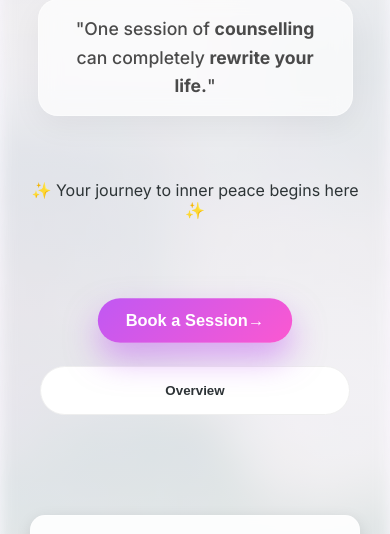
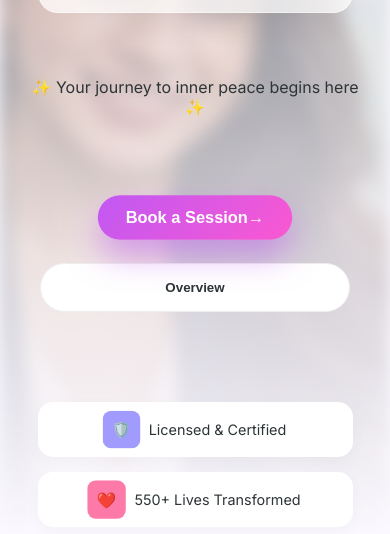
Before and after one commit to Priyanka-683/Holisticpreneur, a website: page index.html in a window 390 px wide. Shown: the part 310-844 px from the top of the page. Drawn offline with nearby package versions, Linux system fonts and the light colour scheme; a web font is replaced by a local one.

Commit message:
first commit

```diff
--- a/style.css
+++ b/style.css
@@ -1694,90 +1694,3 @@ section + .approach-section {
     -moz-background-size: cover;
     -o-background-size: cover;
 }
-
-
-
-
-
-
-
-
-
-
-
-
-
-/* --- TRUST CARDS SECTION (STRETCH FIX) --- */
-
-.trust-footer {
-    display: flex;
-    flex-wrap: wrap;
-    gap: 12px;
-    justify-content: center;
-    width: 100%;
-    margin-top: 40px;
-    padding: 20px 10px;
-    position: relative;
-    /* Isse image stretch nahi hogi, content ke hisab se scroll hogi */
-    background: transparent;
-}
-
-/* Background Image ko alag se handle karne ke liye */
-.hero-bg-layer {
-    position: absolute;
-    top: 0;
-    left: 0;
-    width: 100%;
-    /* Mobile par height ko stretch hone se rokne ke liye */
-    height: 100%;
-    background-image: url('FOUNDER PRIYANKA C.jpg');
-    background-size: cover; /* Image ko proportional rakhega */
-    background-position: center center;
-    background-repeat: no-repeat;
-
-    /* MOBILE STRETCH KILLER: Fixed attachment aksar mobile pe panga karta hai */
-    background-attachment: scroll;
-    z-index: -1;
-}
-
-.trust-card {
-    background: rgba(255, 255, 255, 0.9); /* Halka transparent white */
-    backdrop-filter: blur(5px);
-    padding: 12px 18px;
-    border-radius: 15px;
-    display: flex;
-    align-items: center;
-    gap: 12px;
-    box-shadow: 0 4px 15px rgba(0,0,0,0.1);
-
-    /* Mobile flexibility */
-    flex: 1 1 280px;
-    max-width: 350px;
-    border: 1px solid rgba(255,255,255,0.3);
-}
-
-/* MOBILE VIEW FIX */
-@media (max-width: 768px) {
-    .hero-wrapper {
-        height: auto; /* Fixed height hata kar auto kiya */
-        min-height: 100vh;
-        padding-bottom: 50px; /* Neeche thodi jagah */
-    }
-
-    .hero-bg-layer {
-        /* Mobile par image ko stretch hone se rokne ka RAMBAAN ilaj */
-        height: 110%; /* Thodi extra height taaki padding cover ho jaye */
-        background-size: cover;
-        background-position: 70% center; /* Focus founder ke face par rakhega */
-    }
-
-    .trust-footer {
-        flex-direction: column;
-        align-items: center;
-    }
-
-    .trust-card {
-        width: 100%;
-        max-width: 100%;
-    }
-}
```
